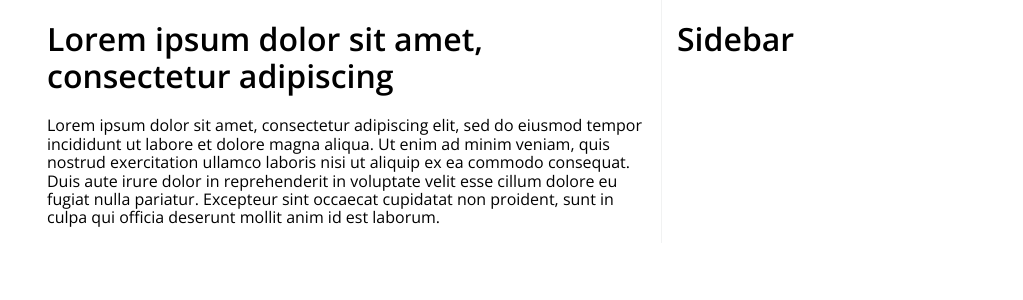
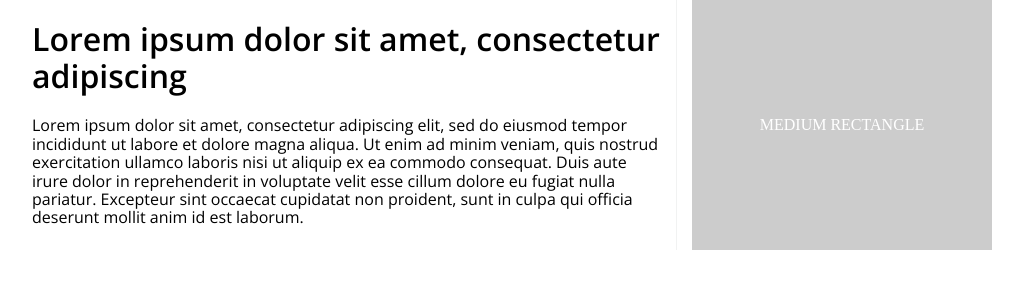
Before and after one commit to amwalinfo/app-html, a PHP site: page /page.html in a window 1280 px wide. Shown: the top 300 px of the page, without its empty margins (128-1151 px from the left). Run offline with PHP 8.4, Linux system fonts and the light colour scheme.

Commit message:
modification

```diff
--- a/assets/style.css
+++ b/assets/style.css
@@ -20,7 +20,8 @@ p {font-family: 'Open Sans', sans-serif;}
     display: -webkit-box;
     display: -ms-flexbox;
     display: flex;
-
+    margin-right: -15px;
+    margin-left: -15px;
   }
 /* Header */
 .header-wrapper {
--- a/page.html
+++ b/page.html
@@ -28,7 +28,7 @@
         </section><!--end: section -->
 
         <aside class="sidebar">
-            <h1>Sidebar</h1>
+            <div style="width: 300px; height: 250px; background: #ccc; color: #fff; line-height: 250px; text-align: center; ">MEDIUM RECTANGLE</div>
         </aside><!--end: aside -->
     </div>
 </main><!--end: main -->
```
